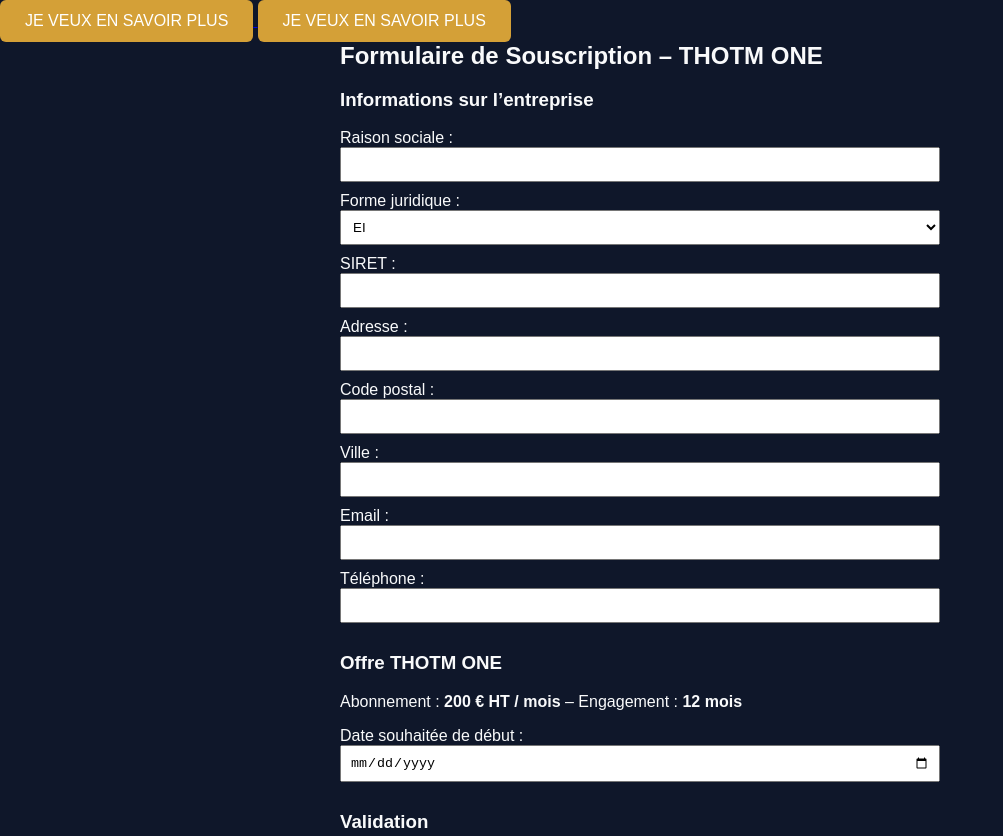
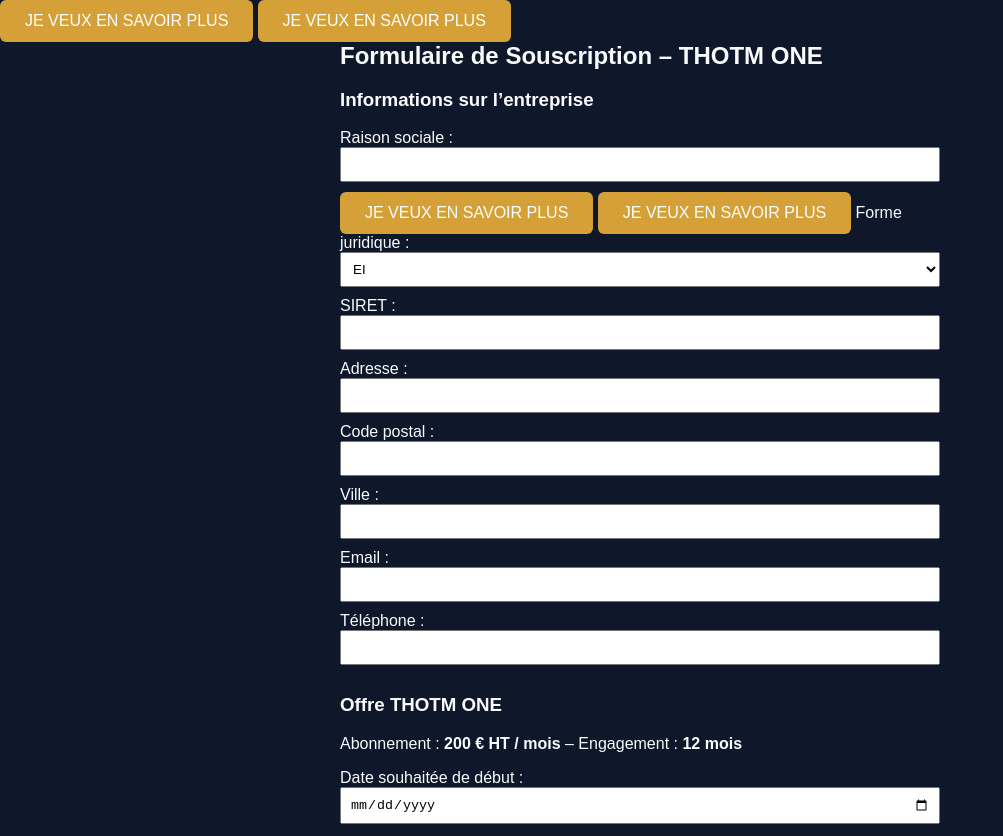
Before and after one commit to monzie185-glitch/thotmone-landing, a website: page index.html in a window 1280 px wide. Shown: the top 836 px of the page, without its empty margins (0-1003 px from the left). Drawn offline with Linux system fonts and the light colour scheme.

Commit message:
Update index.html

```diff
--- a/index.html
+++ b/index.html
@@ -92,6 +92,16 @@
     <h3>Informations sur l’entreprise</h3>
     <label>Raison sociale :</label>
     <input type="text" name="Raison sociale" required style="width:100%;padding:8px;margin-bottom:10px;">
+<a href="mailto:contact@thotmone.com">
+  <button style="background:#d4a037;color:white;padding:12px 25px;border:none;border-radius:6px;font-size:16px;cursor:pointer;">
+    JE VEUX EN SAVOIR PLUS
+  </button>
+</a>
+<a href="mailto:contact@thotmone.com">
+  <button style="background:#d4a037;color:white;padding:12px 25px;border:none;border-radius:6px;font-size:16px;cursor:pointer;">
+    JE VEUX EN SAVOIR PLUS
+  </button>
+</a>
 
     <label>Forme juridique :</label>
     <select name="Forme juridique" style="width:100%;padding:8px;margin-bottom:10px;">
```
